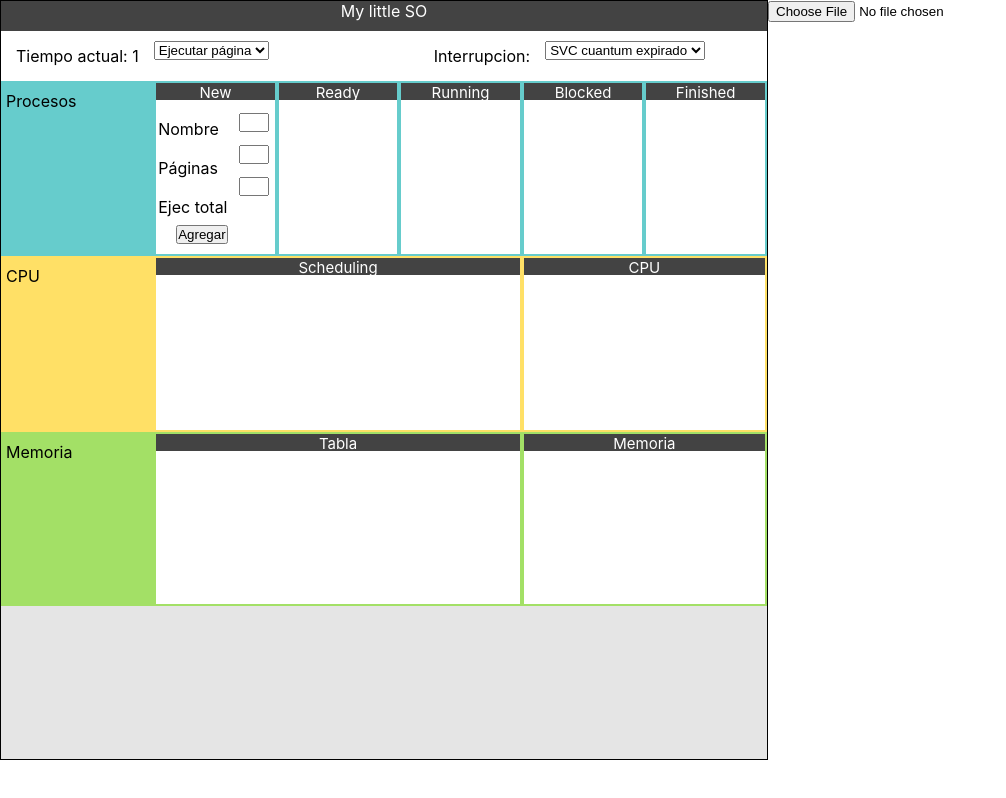
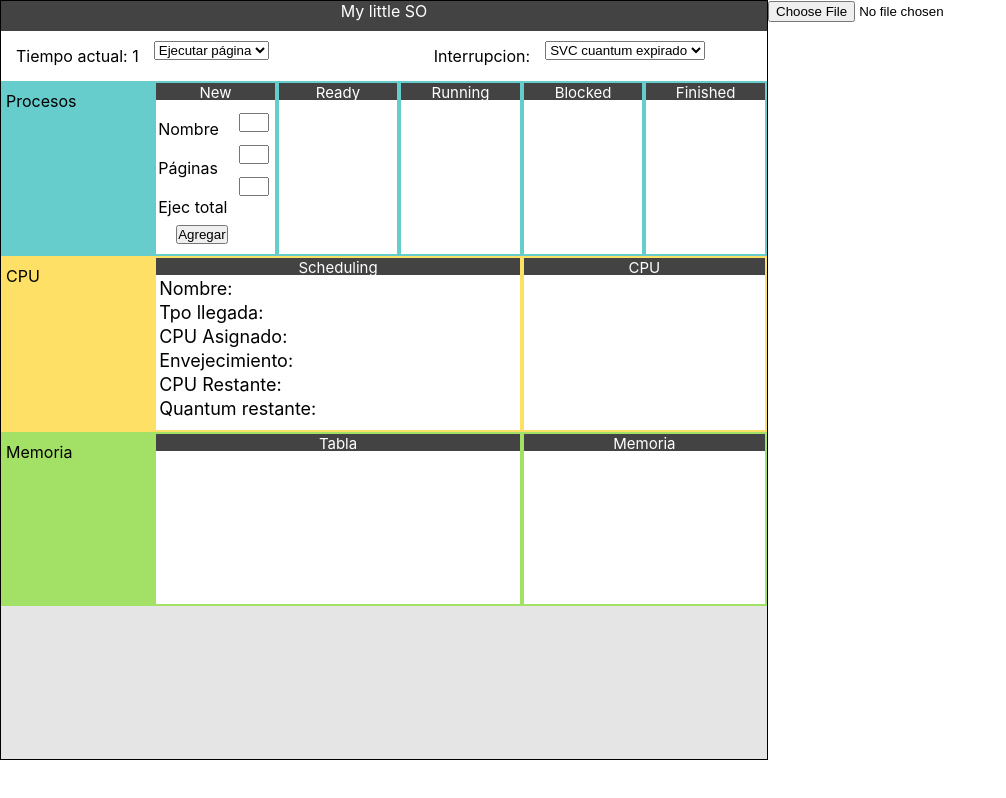
Before and after one commit to Aragon-Diego/kernel, a React (Create React App) app: page / in a window 1280 px wide. Shown: the whole page, without its empty margins (0-1006 px from the left). Built offline with nearby package versions, Linux system fonts and the light colour scheme.

Commit message:
se agregó el bloque de scheduling

```diff
--- a/src/App.js
+++ b/src/App.js
@@ -1,6 +1,6 @@
 import React, { Component } from 'react';
 import Contenedor from './containers/Contenedor';
-import Input from './containers/Input';
+
 class App extends Component {
   state={
     arreglo:"",
@@ -9,7 +9,7 @@ class App extends Component {
     let file = new FileReader();
     let arregloDeTxt;
     file.onload=()=>{
-      arregloDeTxt=file.result;
+      arregloDeTxt=file.result.split('\n');
       this.setState({
         arreglo: arregloDeTxt,
       });
--- a/src/containers/CPU/Cpu.js
+++ b/src/containers/CPU/Cpu.js
@@ -2,14 +2,22 @@ import React from 'react';
 import './Cpu.css';
 import Bloque from './bloque/Bloque';
 const Cpu = (props) =>{
+    let procesoEnRunning=[<p className="relleno">Nombre: {props.proceso.nombre}</p>,
+    <p className="relleno">Tpo llegada: {props.proceso.tpo}</p>,
+    <p className="relleno">CPU Asignado: {props.proceso.asignado}</p>,
+    <p className="relleno">Envejecimiento: {props.proceso.envejecimineto}</p>,
+    <p className="relleno">CPU Restante: {props.proceso.restane}</p>,
+    <p className="relleno">Quantum restante: {props.proceso.quantum}</p>
+    ];
+    let CPU="";
     return(
         <div className="divCpu">
             <div className="titulo">
                 <p>CPU</p>
             </div>
             <div className="bloques">
-                <Bloque titulo="Scheduling"/>
-                <Bloque titulo="CPU"/>
+                <Bloque titulo="Scheduling" relleno={procesoEnRunning}/>
+                <Bloque titulo="CPU" relleno={CPU}/>
             </div>
         </div>
     );
--- a/src/containers/CPU/bloque/Bloque.css
+++ b/src/containers/CPU/bloque/Bloque.css
@@ -21,3 +21,8 @@
     float: left;
     height:100%;
 }
+.Scheduling .relleno{
+    font-size: 18px;
+    padding-top:3px;
+    padding-left:3px;
+}
--- a/src/containers/CPU/bloque/Bloque.js
+++ b/src/containers/CPU/bloque/Bloque.js
@@ -8,7 +8,7 @@ const Bloque = (props) =>{
                 <p>{props.titulo}</p>
             </header>
             <section>
-
+                {props.relleno}
             </section>
         </div>
     );
--- a/src/containers/Contenedor.js
+++ b/src/containers/Contenedor.js
@@ -10,7 +10,7 @@ const Contenedor = (props) =>{
         <header>My little SO</header>
         <Inter tiempo="1"/>
         <Proces/>
-        <Cpu/>
+        <Cpu proceso={""}/ >
         <Memoria/>
     </div>
  );
--- a/src/containers/Input.css
+++ /dev/null
@@ -1,5 +0,0 @@
-.InputText{
-    float: left;
-    margin-left: 30px;
-    margin-top: 30px;
-}
--- a/src/containers/Input.js
+++ /dev/null
@@ -1,11 +0,0 @@
-import React from 'react';
-
-
-const Input = (props) =>{
-    return(
-        <h1>hola</h1>
-    );
-};
-
-
-export default Input;
```
Also changed, not shown: text.txt.
